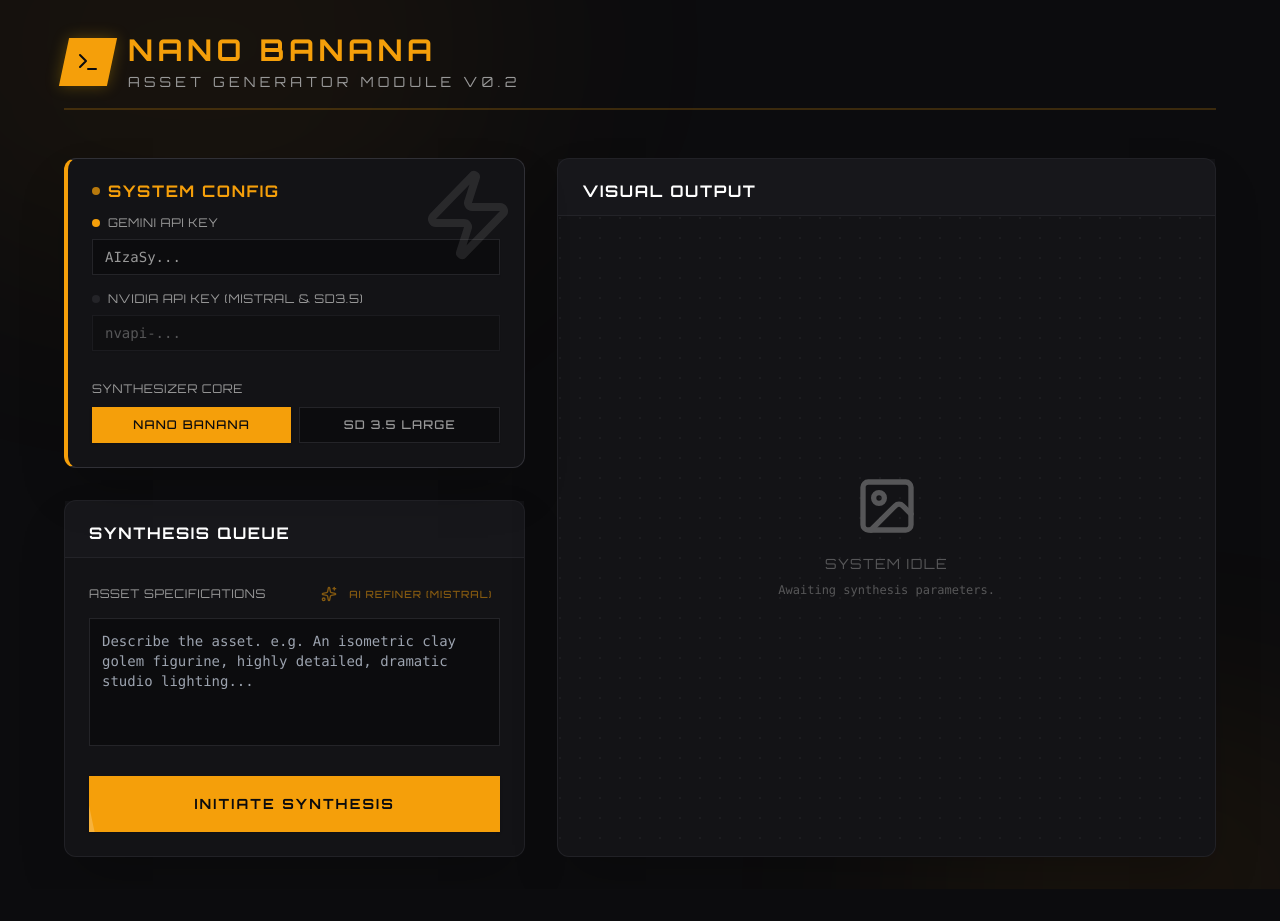
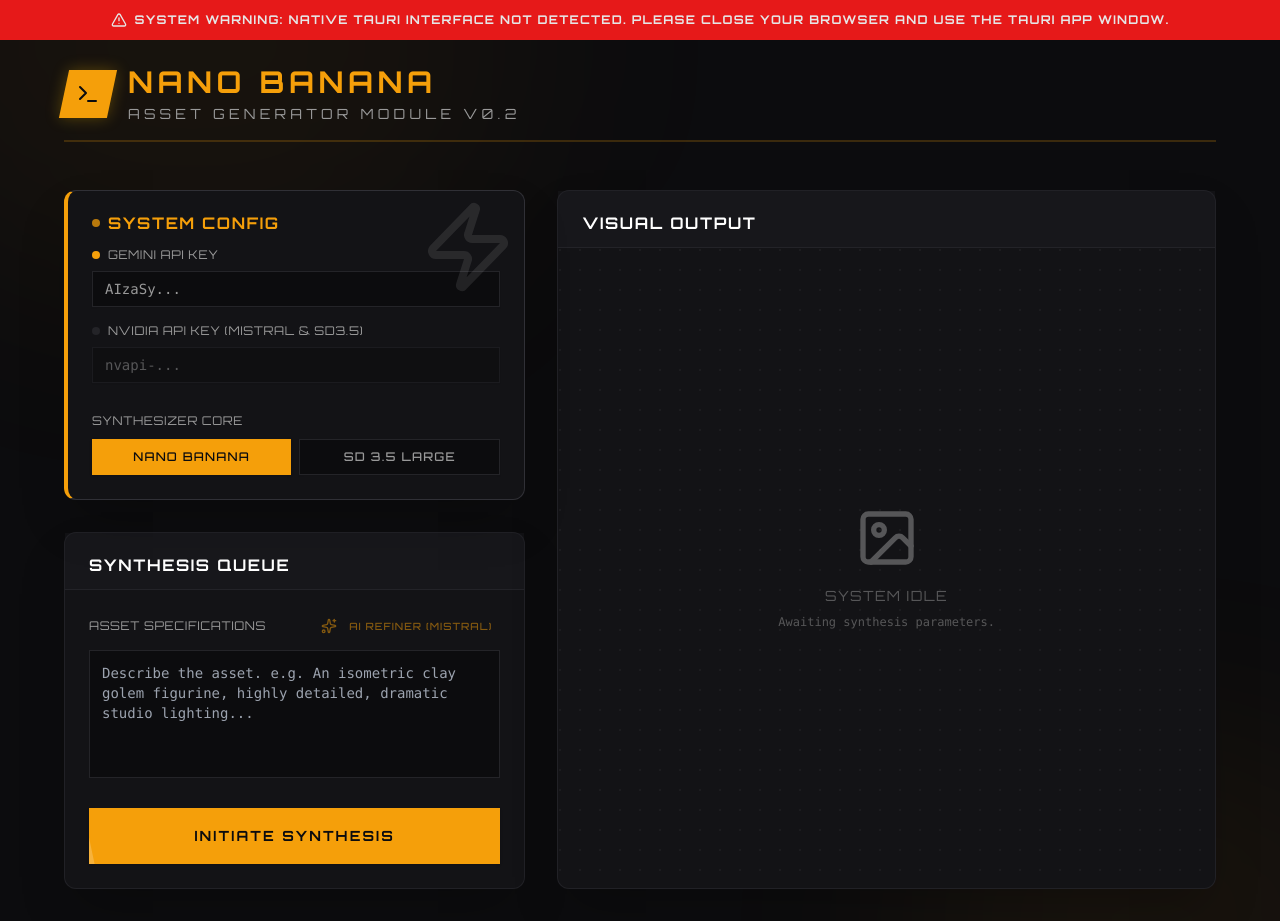
Before and after one commit to AstroGolem224/cmg_Asset_Generator, a React (Vite) app: page / in a window 1280 px wide. Before the commit the page ends 889 px from the top, so only its background shows below. Built offline with nearby package versions, Linux system fonts and the light colour scheme.

Commit message:
fix: Add warning banner for standard browsers to prevent Tauri API crashes

```diff
--- a/src/App.tsx
+++ b/src/App.tsx
@@ -4,7 +4,9 @@
 import { Button } from "./components/ui/button";
 import { Input } from "./components/ui/input";
 import { Card, CardContent, CardHeader, CardTitle } from "./components/ui/card";
-import { Loader2, Save, Terminal, Image as ImageIcon, Zap, Sparkles } from "lucide-react";
+import { Loader2, Save, Terminal, Image as ImageIcon, Zap, Sparkles, AlertTriangle } from "lucide-react";
+
+const isTauri = '__TAURI_INTERNALS__' in window;
 
 function App() {
   const {
@@ -19,6 +21,10 @@
   } = useGenerationStore();
 
   const handleRefinePrompt = async () => {
+    if (!isTauri) {
+      setError("SYSTEM: NATIVE TAURI APIs ARE NOT AVAILABLE IN A REGULAR BROWSER. PLEASE USE THE TAURI APP WINDOW.");
+      return;
+    }
     if (!nvidiaApiKey) {
       setError("SYSTEM: NV_API KEY REQUIRED FOR PROMPT REFINEMENT");
       return;
@@ -41,6 +47,10 @@
   };
 
   const handleGenerate = async () => {
+    if (!isTauri) {
+      setError("SYSTEM: NATIVE TAURI APIs ARE NOT AVAILABLE IN A REGULAR BROWSER. PLEASE USE THE TAURI APP WINDOW.");
+      return;
+    }
     if (aiModel === 'gemini' && !apiKey) {
       setError("SYSTEM: INVALID OR MISSING GEMINI API KEY");
       return;
@@ -74,6 +84,10 @@
   };
 
   const handleSave = async () => {
+    if (!isTauri) {
+      setError("SYSTEM: NATIVE TAURI APIs ARE NOT AVAILABLE IN A REGULAR BROWSER. PLEASE USE THE TAURI APP WINDOW.");
+      return;
+    }
     if (!generatedAssetBase64) return;
 
     try {
@@ -105,8 +119,16 @@
       <div className="absolute top-[-20%] left-[-10%] w-[50%] h-[50%] bg-primary/5 rounded-full blur-[120px] pointer-events-none" />
       <div className="absolute bottom-[-20%] right-[-10%] w-[40%] h-[40%] bg-primary/5 rounded-full blur-[100px] pointer-events-none" />
 
+      {/* Warning if running in browser */}
+      {!isTauri && (
+        <div className="absolute top-0 left-0 w-full bg-destructive text-destructive-foreground font-display text-xs font-bold tracking-widest uppercase py-3 px-4 text-center flex items-center justify-center gap-2 z-50">
+          <AlertTriangle className="h-4 w-4" />
+          SYSTEM WARNING: NATIVE TAURI INTERFACE NOT DETECTED. PLEASE CLOSE YOUR BROWSER AND USE THE TAURI APP WINDOW.
+        </div>
+      )}
+
       {/* Header */}
-      <header className="w-full max-w-6xl mb-12 flex items-center justify-between border-b-2 border-primary/20 pb-4 relative z-10">
+      <header className="w-full max-w-6xl mb-12 flex items-center justify-between border-b-2 border-primary/20 pb-4 relative z-10 mt-8">
         <div className="flex items-center gap-4">
           <div className="w-12 h-12 bg-primary flex items-center justify-center transform -skew-x-12 shadow-[0_0_15px_rgba(234,179,8,0.3)]">
             <Terminal className="text-primary-foreground h-6 w-6 transform skew-x-12" />
```
